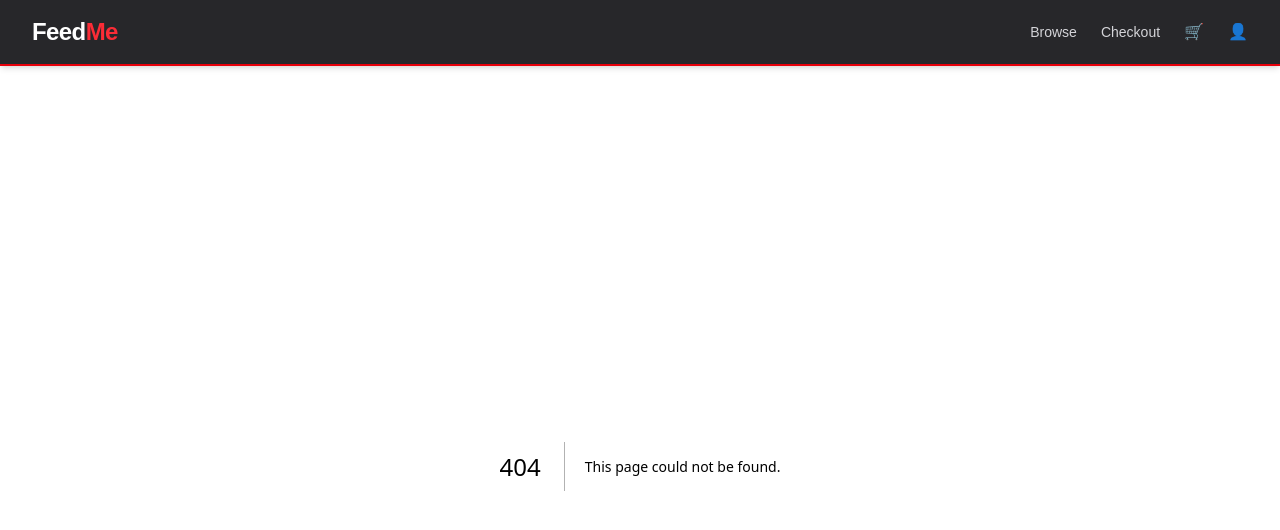
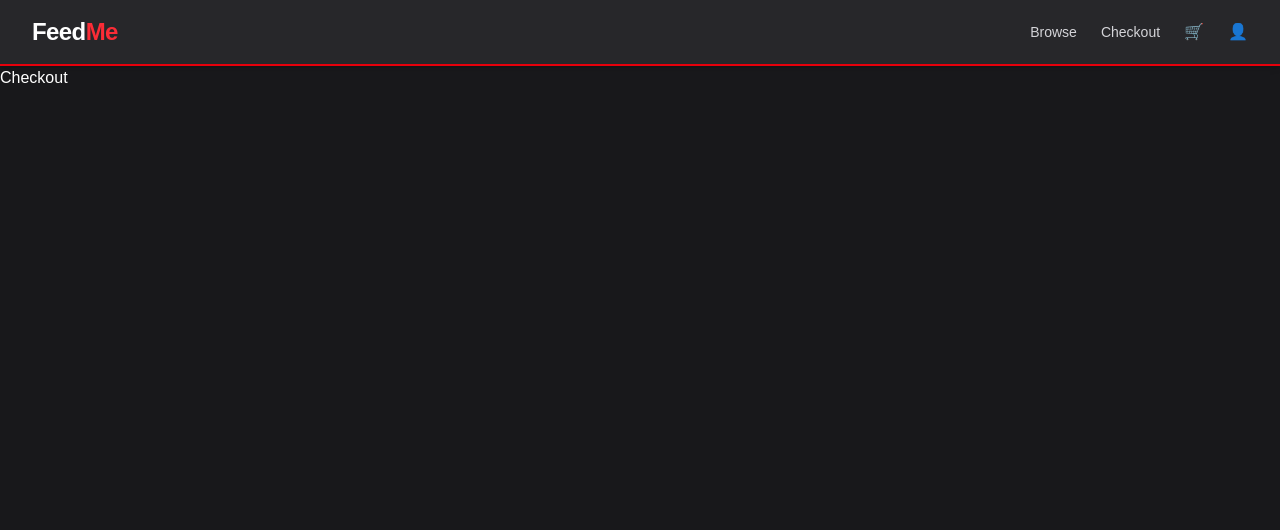
Before and after one commit to William-Bowman-JCU/cp3407-project, a Next.js app in the folder frontend/: page /cart in a window 1280 px wide. Before the commit this address had no page. Shown: the top 530 px of the page. Built offline with nearby package versions, Linux system fonts and the light colour scheme.

Commit message:
cart page and cart componets added, regular commit

```diff
--- a/frontend/app/cart/cart.tsx
+++ b/frontend/app/cart/cart.tsx
@@ -1,8 +1,12 @@
 "use client";
 
 import React from 'react';
+import Link from "next/link";
+import { useRouter } from "next/navigation";
+import {useState} from 'react';
 
-export type cartItem = {
+
+export type cartItem = { //'cartItem' is the const for each item in the shopping cart
     id: number;
     name: string;
     quantity: number;
@@ -10,11 +14,23 @@ export type cartItem = {
 }
 
 
-export default function cartPage() {
+export default function CartPage() {
     const [isLoading, setIsLoading] = React.useState(true);
+    const [items, setItems] = useState<cartItem[]>([]); //state for cart items, initially empty array
+
+    //Check out Nav
+    const router = useRouter();
+
+    const handleCheckout = () => {
+    router.push("/checkout"); //checkout page route
+    }
 
   return (
+    <div className=''>
 
+
+        <button onClick={handleCheckout}>Checkout</button>
+    </div>
   );
 }
 
--- /dev/null
+++ b/frontend/app/cart/page.tsx
@@ -0,0 +1,5 @@
+import CartPage from "./cart";
+
+export default function page(){ //defines the
+    return <CartPage />;
+}
```
Also changed, not shown: 1 other file (tests, documents, lock files or other folders).
